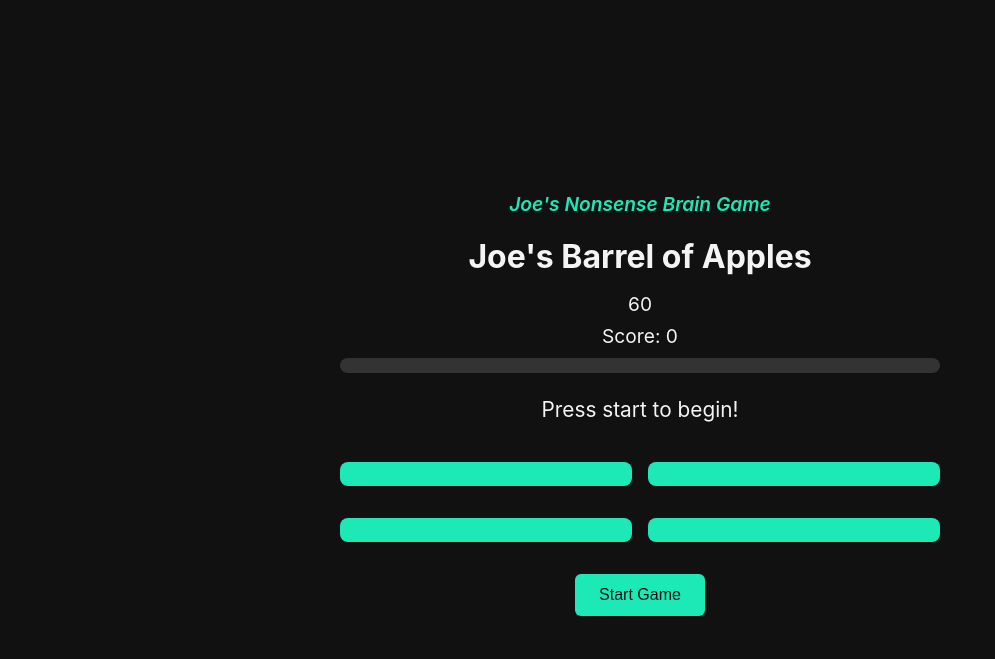
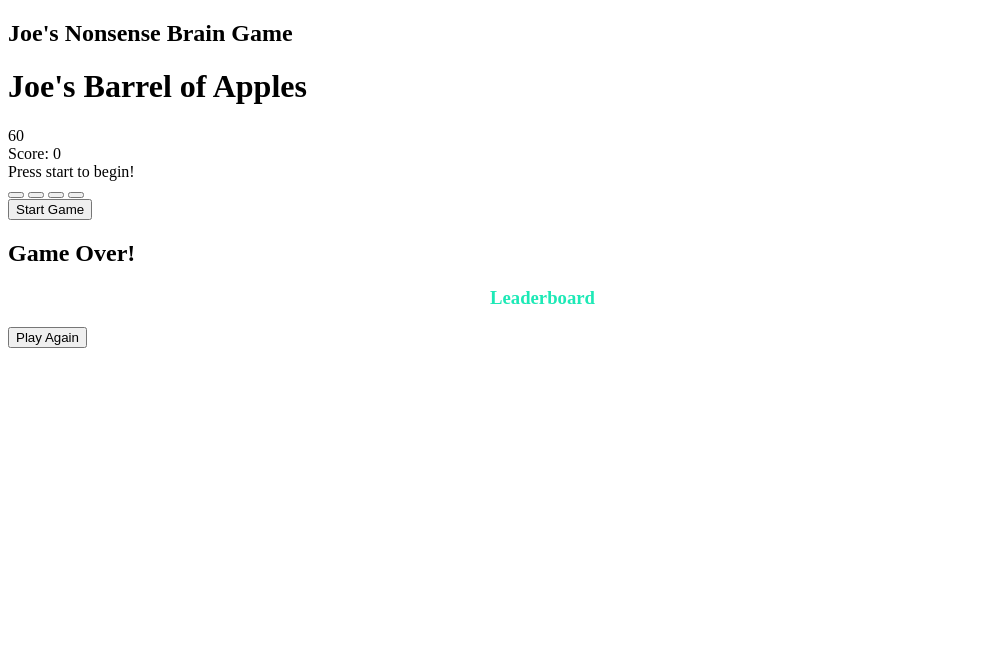
Before and after one commit to wasitaratisaw/kotlin, a plain HTML site: page index.html in a window 1280 px wide. Shown: the whole page, without its empty margins (0-995 px from the left). Drawn offline with Linux system fonts and the light colour scheme.

Commit message:
Update style.css

```diff
--- a/style.css
+++ b/style.css
@@ -1,98 +1,19 @@
-body {
-  margin: 0;
-  font-family: 'Inter', sans-serif;
-  background-color: #111;
-  color: #f4f4f4;
-  display: flex;
-  justify-content: center;
-  align-items: center;
-  height: 100vh;
-  padding: 1rem;
+/* Existing styles... */
+
+#leaderboard-container {
+  margin: 1rem 0;
+  text-align: left;
+  max-width: 300px;
+  margin-left: auto;
+  margin-right: auto;
+  color: #1de9b6;
 }
-.container {
-  text-align: center;
-  max-width: 600px;
-  width: 100%;
+
+#leaderboard-list {
+  padding-left: 1.2rem;
 }
-h1 {
-  font-size: 2rem;
-  margin-bottom: 1rem;
+
+#leaderboard-list li {
+  margin-bottom: 0.4rem;
+  font-weight: 600;
 }
-.subtitle {
-  font-weight: 600;
-  font-size: 1.2rem;
-  color: #1de9b6;
-  margin-bottom: 0.5rem;
-  font-style: italic;
-}
-#timer, #score {
-  font-size: 1.2rem;
-  margin: 0.5rem 0;
-}
-#progress-container {
-  width: 100%;
-  height: 15px;
-  background-color: #333;
-  border-radius: 8px;
-  margin: 10px 0 20px 0;
-  overflow: hidden;
-}
-#progress-bar {
-  height: 100%;
-  width: 0%;
-  background: linear-gradient(90deg, #1de9b6, #00bfa5);
-  transition: width 0.3s ease;
-  border-radius: 8px;
-}
-#question {
-  margin: 1.5rem 0;
-  font-size: 1.3rem;
-}
-#answers {
-  display: grid;
-  grid-template-columns: 1fr 1fr;
-  gap: 1rem;
-  margin: 1rem 0;
-}
-.answer {
-  padding: 0.75rem;
-  font-size: 1rem;
-  background-color: #1de9b6;
-  border: none;
-  color: #111;
-  border-radius: 8px;
-  cursor: pointer;
-  transition: background-color 0.2s ease;
-}
-.answer:hover {
-  background-color: #0ccfa3;
-}
-button {
-  padding: 0.75rem 1.5rem;
-  font-size: 1rem;
-  border-radius: 6px;
-  border: none;
-  cursor: pointer;
-  margin-top: 1rem;
-  background-color: #1de9b6;
-  color: #111;
-  transition: background-color 0.2s ease;
-}
-button:hover {
-  background-color: #0ccfa3;
-}
-.hidden {
-  display: none;
-}
-#feedback {
-  margin-top: 1rem;
-  font-style: italic;
-  height: 1.5rem;
-}
-#game-over h2 {
-  margin-bottom: 0.5rem;
-}
-#final-score {
-  font-size: 1.2rem;
-  margin-bottom: 1rem;
-}
```
